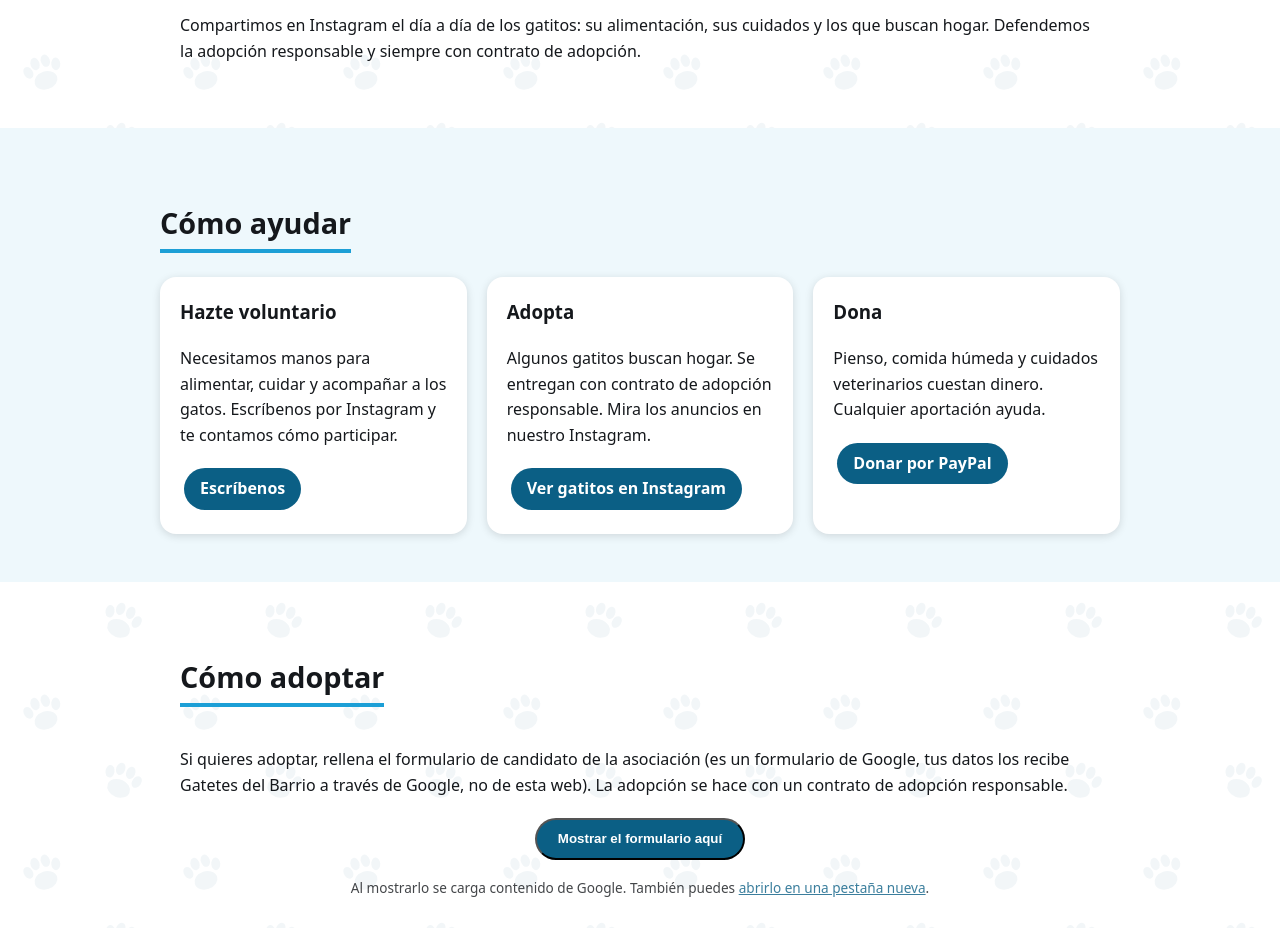
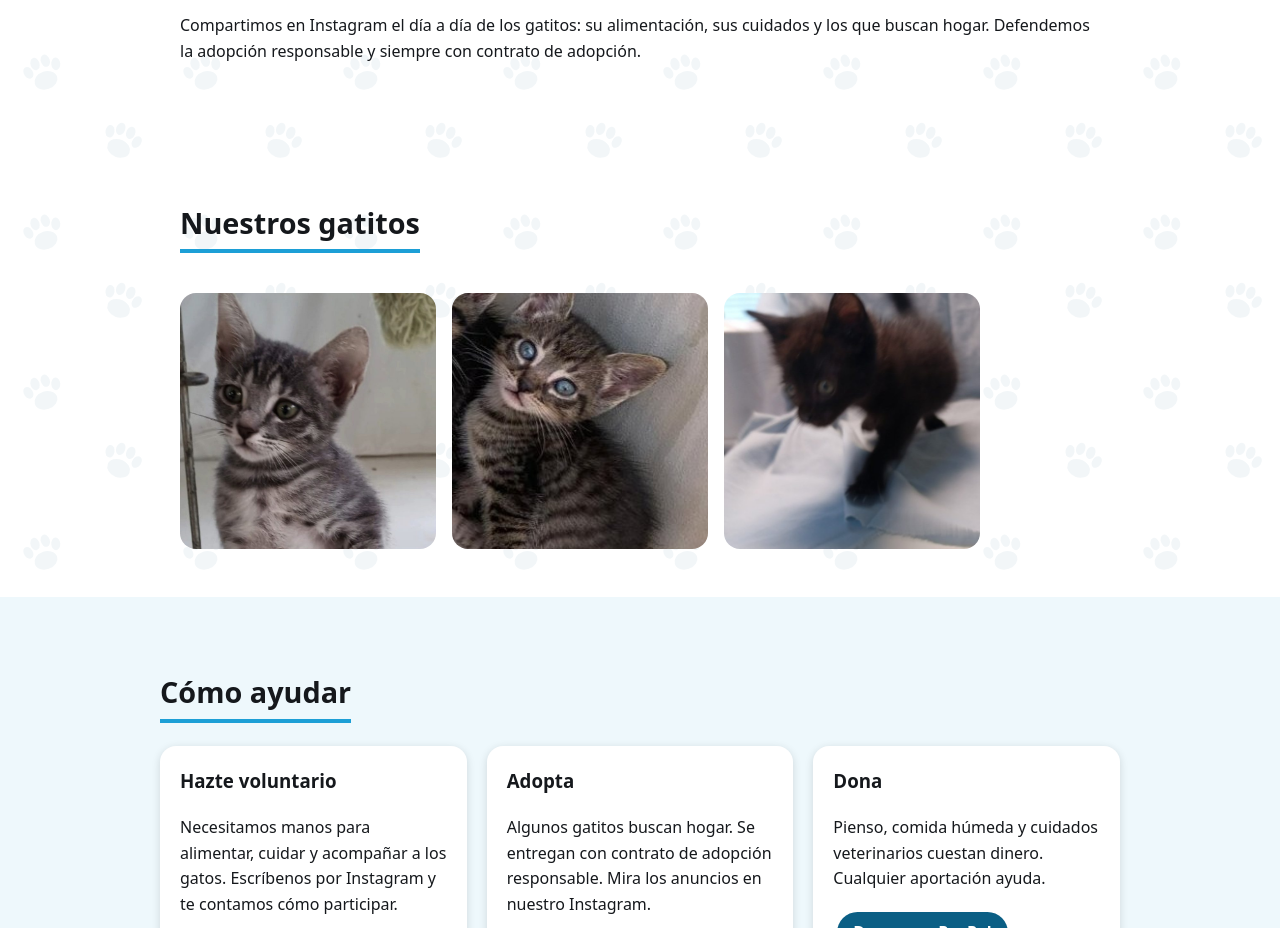
Before and after one commit to gatetesdelbarrio/web, a plain HTML site: page index.html in a window 1280 px wide. Shown: the part 930-1858 px from the top of the page. Drawn offline with Linux system fonts and the light colour scheme.

Commit message:
Add section for displaying cats with imagesGaleria de gatitos en la web de prueba

```diff
--- a/index.html
+++ b/index.html
@@ -74,7 +74,7 @@ footer{background:var(--negro);color:#ddd;text-align:center;padding:1.5rem 1rem;
   <p>Compartimos en Instagram el día a día de los gatitos: su alimentación, sus cuidados y los que buscan hogar. Defendemos la adopción responsable y siempre con contrato de adopción.</p>
   <!-- PENDIENTE: la asociación añadirá su historia, año de inicio y quién forma el equipo. -->
 </section>
-
+<section id="gatitos"><h2>Nuestros gatitos</h2><div style="display:flex;flex-wrap:wrap;gap:1rem;margin-top:1rem"><img src="1-gato-1.jpg" alt="Gatito gris de ojos verdes" style="width:16rem;max-width:100%;height:16rem;object-fit:cover;border-radius:1rem" loading="lazy"><img src="2-gato-2.jpg" alt="Gatito atigrado de ojos azules" style="width:16rem;max-width:100%;height:16rem;object-fit:cover;border-radius:1rem" loading="lazy"><img src="3-gato-3.jpg" alt="Gatito negro jugando" style="width:16rem;max-width:100%;height:16rem;object-fit:cover;border-radius:1rem" loading="lazy"></div></section>
 <section id="ayudar" class="alt">
   <h2>Cómo ayudar</h2>
   <div class="cards">
```
